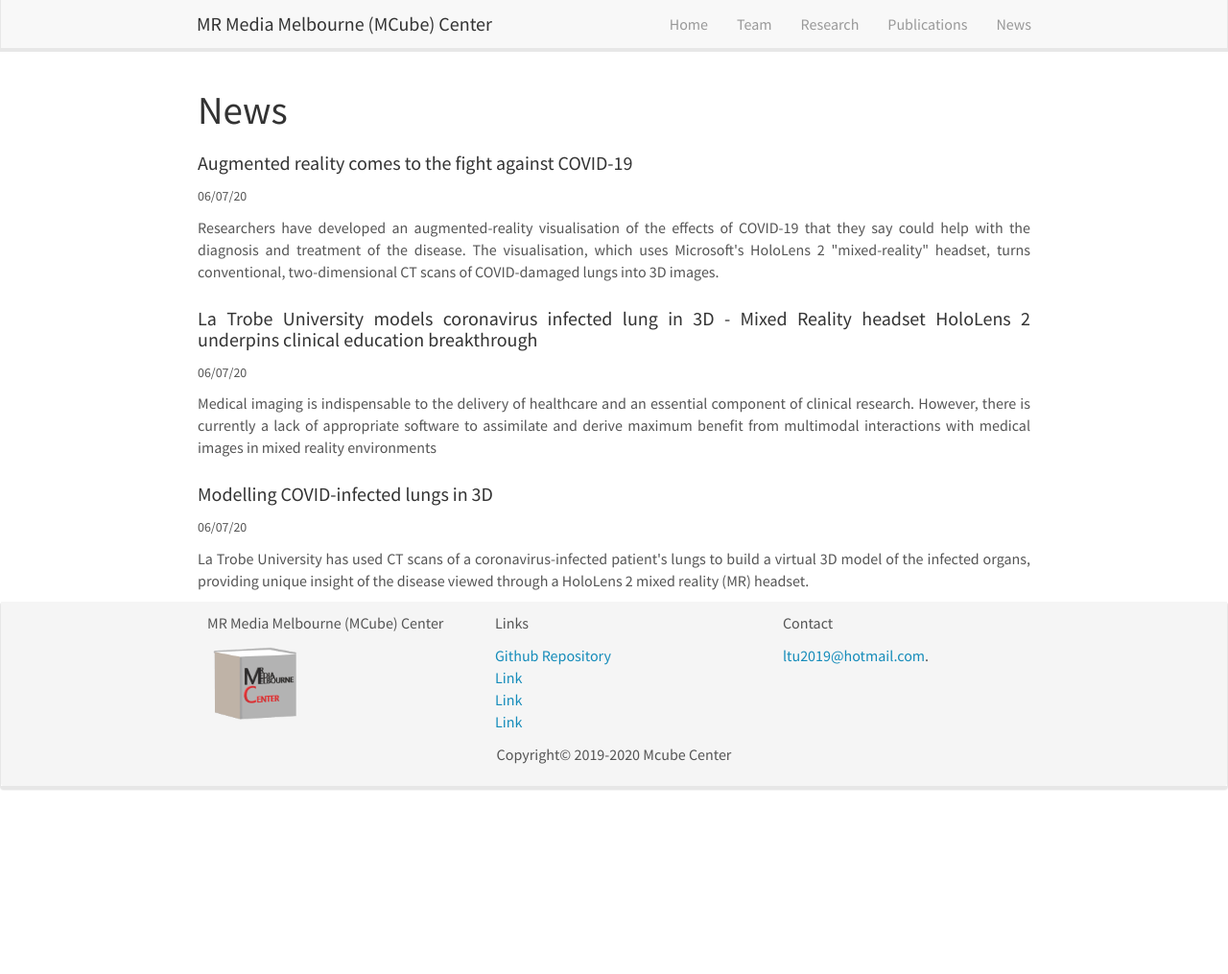
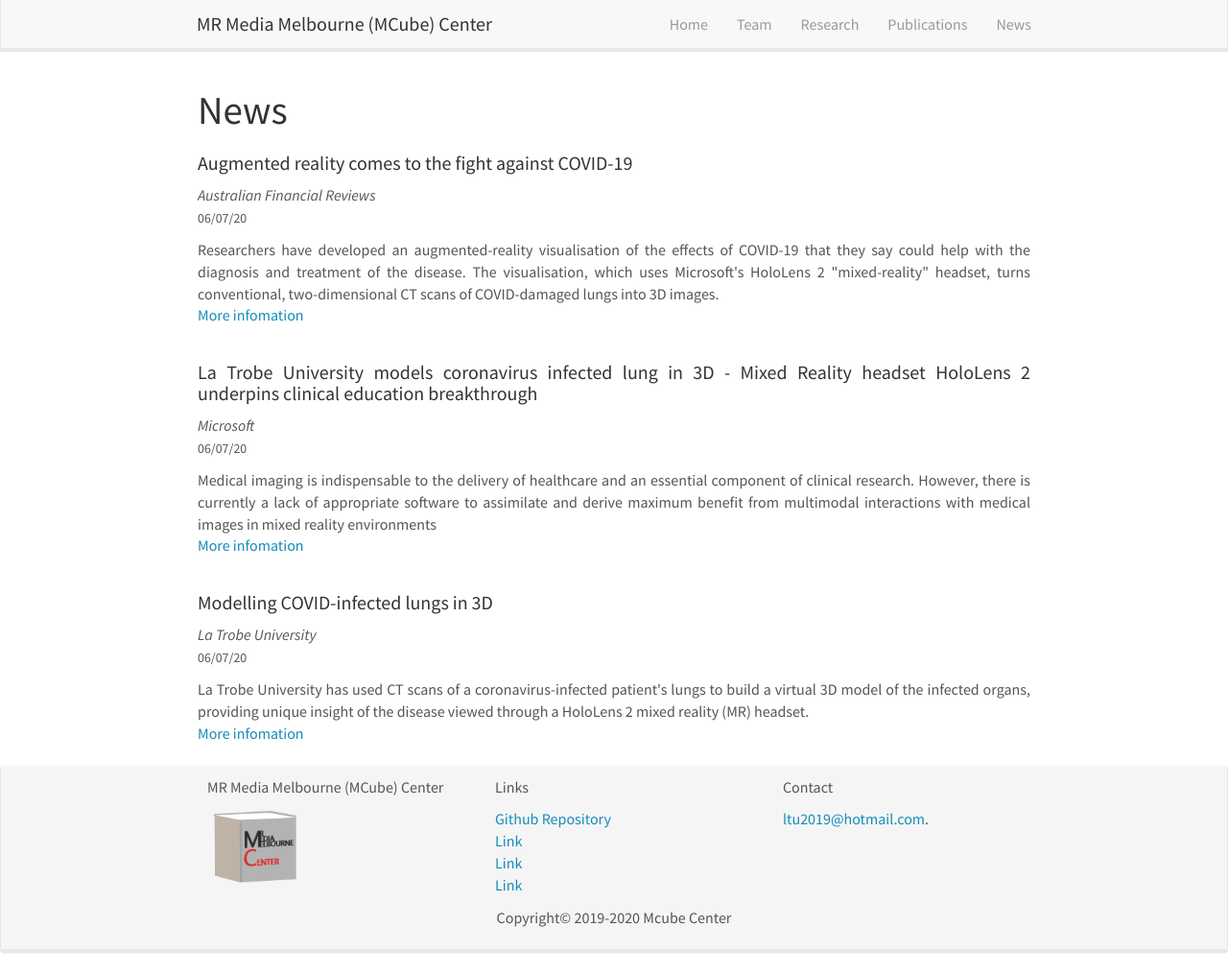
Before and after one commit to m3lab-ltu/m3lab-ltu.github.io, a Jekyll site: the page built from _pages/news.html, in a window 1280 px wide and 1015 px high. Shown: the whole window at 96% size. Built offline with Jekyll 4.4.1, drawn with Linux system fonts in a browser that asks for light colours; nearby versions of some CDN libraries.

Commit message:
Add files via upload

```diff
--- a/_pages/news.html
+++ b/_pages/news.html
@@ -12,8 +12,9 @@
         <li class="media">
             <div class="media-body">
             <h4 class="mt-0 mb-1">{{ article.title }}</h4>
-            <p><small>{{ article.date }}</small></p>
+            <p><em> {{article.newspaper}} </em><br/> <small> {{ article.date }}</small></p>
             {{ article.content }}
+			<p><a href = {{article.website}}> More infomation</a></h4>
             </div>
         </li>
     {% endfor %}
```
